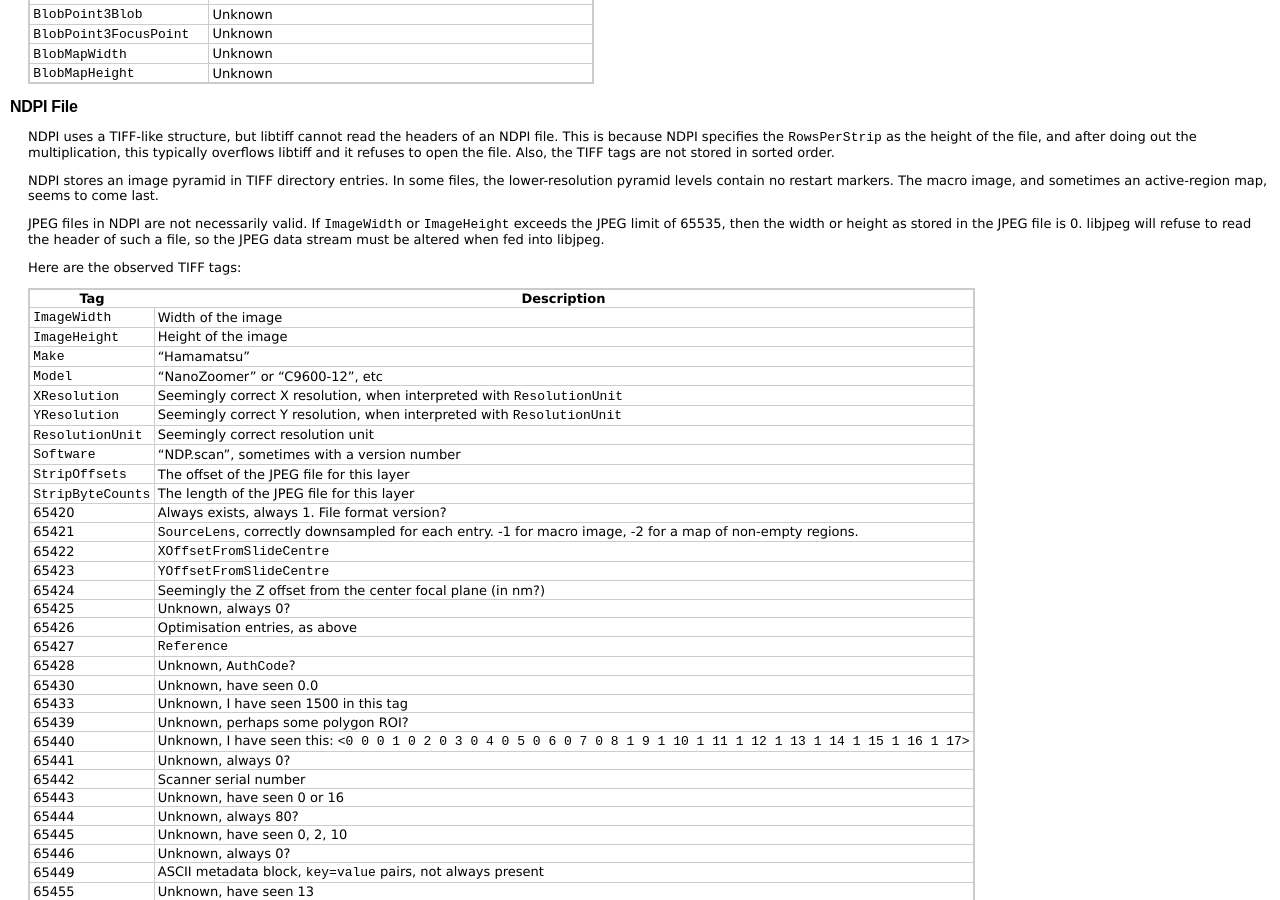
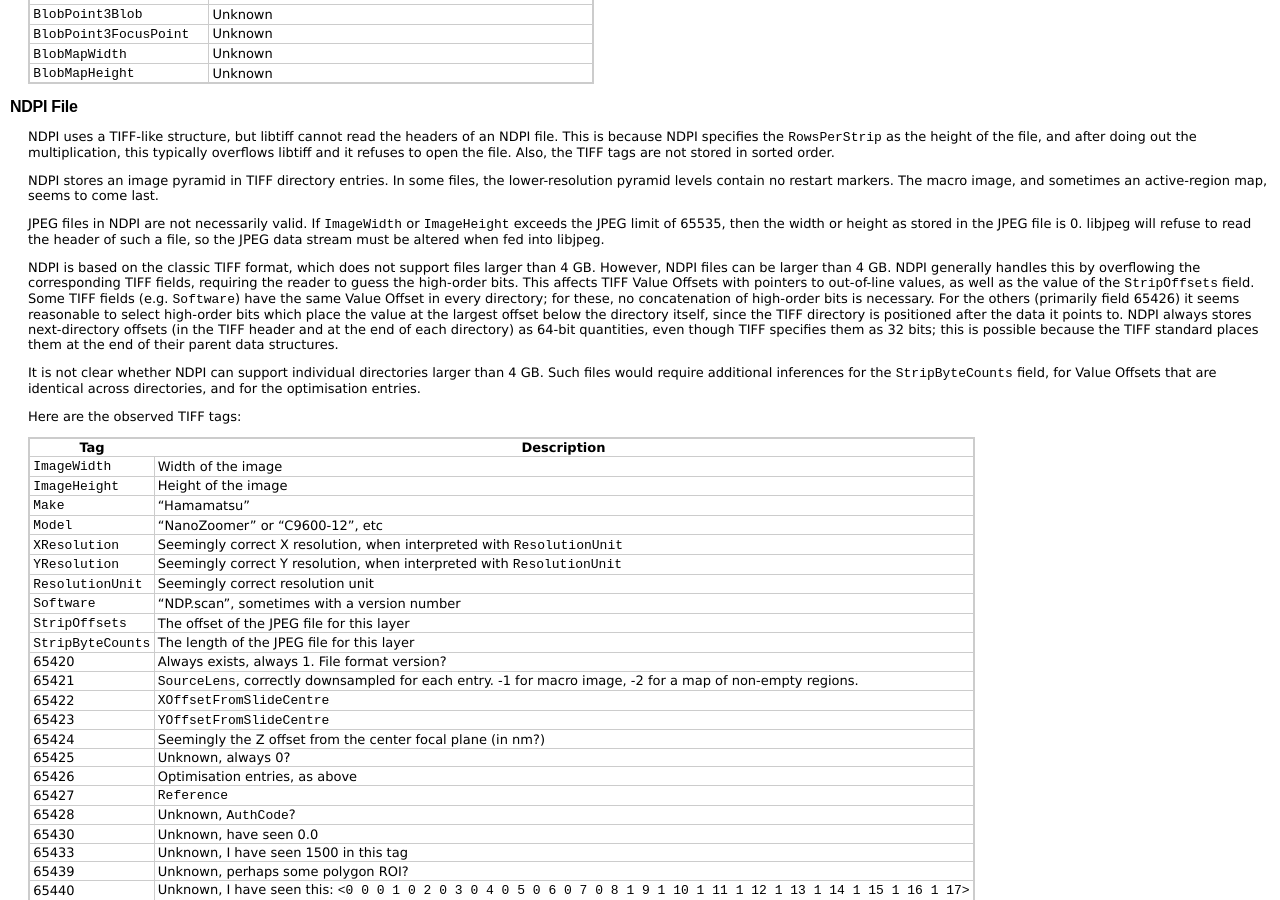
Before and after one commit to openslide/openslide.github.io, a Jekyll site: the page built from formats/hamamatsu/index.markdown, in a window 1280 px wide and 900 px high, scrolled down 2499 px. Built offline with Jekyll 4.4.1, drawn with Linux system fonts in a browser that asks for light colours; comment, search, counter and statistics services are not loaded.

Commit message:
hamamatsu: Document NDPI files > 4 GB

```diff
--- a/formats/hamamatsu/index.markdown
+++ b/formats/hamamatsu/index.markdown
@@ -198,6 +198,26 @@ the width or height as stored in the JPEG file is 0. libjpeg will refuse
 to read the header of such a file, so the JPEG data stream must be
 altered when fed into libjpeg.
 
+NDPI is based on the classic TIFF format, which does not support files
+larger than 4 GB.  However, NDPI files can be larger than 4 GB.  NDPI
+generally handles this by overflowing the corresponding TIFF fields,
+requiring the reader to guess the high-order bits.  This affects TIFF Value
+Offsets with pointers to out-of-line values, as well as the value of the
+`StripOffsets` field.  Some TIFF fields (e.g. `Software`) have the same
+Value Offset in every directory; for these, no concatenation of high-order
+bits is necessary.  For the others (primarily field 65426) it seems
+reasonable to select high-order bits which place the value at the largest
+offset below the directory itself, since the TIFF directory is positioned
+after the data it points to.  NDPI always stores next-directory offsets (in
+the TIFF header and at the end of each directory) as 64-bit quantities, even
+though TIFF specifies them as 32 bits; this is possible because the TIFF
+standard places them at the end of their parent data structures.
+
+It is not clear whether NDPI can support individual directories larger than
+4 GB.  Such files would require additional inferences for the
+`StripByteCounts` field, for Value Offsets that are identical across
+directories, and for the optimisation entries.
+
 Here are the observed TIFF tags:
 
 Tag          | Description      |
```
